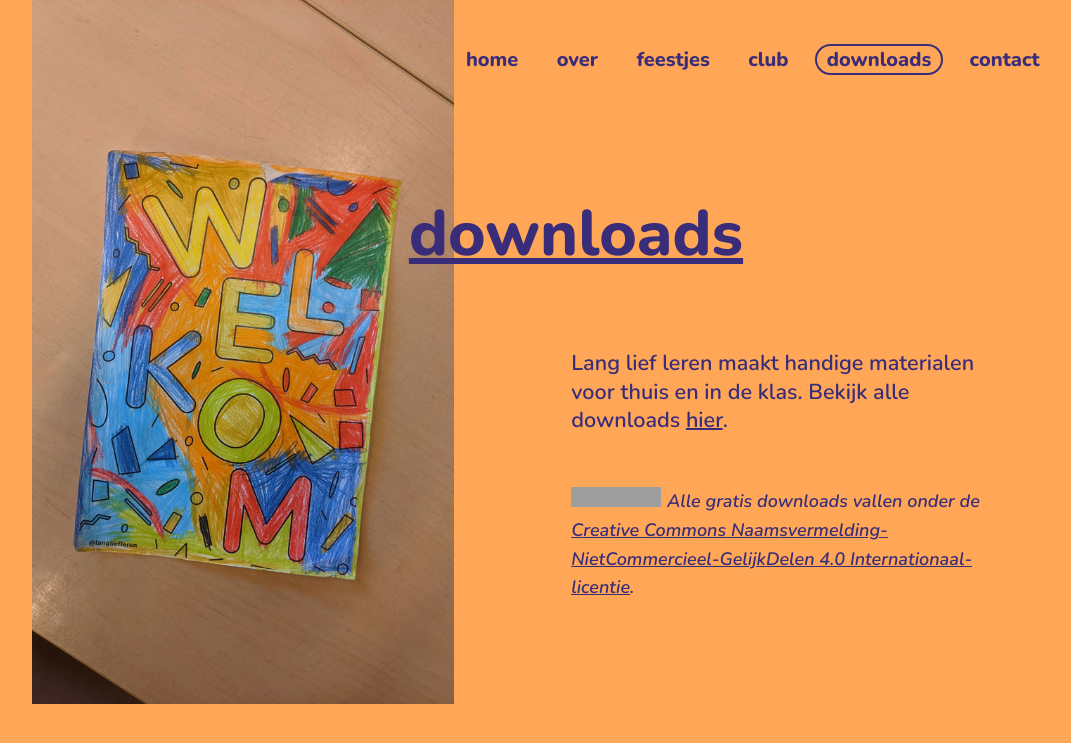
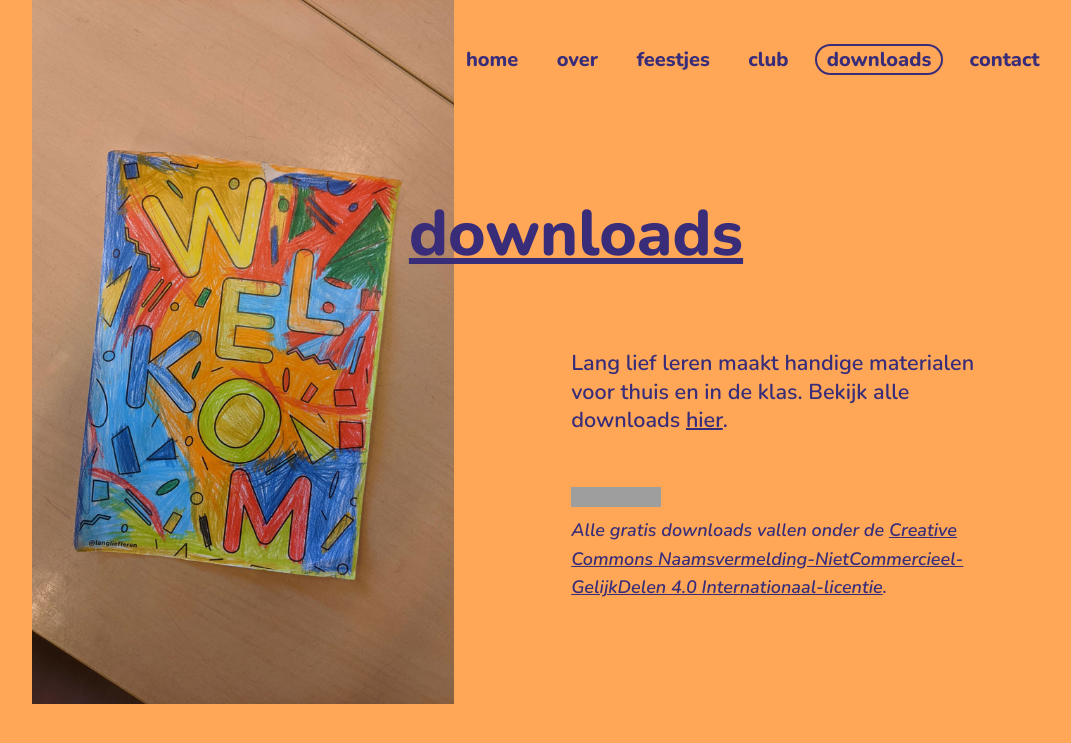
Before and after one commit to holleboom/langliefleren, a Jekyll site: the page built from downloads/index.md, in a window 1280 px wide. Shown: the top 743 px of the page, without its empty margins (64-1135 px from the left). Built offline with Jekyll 4.4.1, drawn with Linux system fonts in a browser that asks for light colours; grey boxes are pictures that could not be loaded.

Commit message:
no message

```diff
--- a/downloads/index.md
+++ b/downloads/index.md
@@ -8,5 +8,5 @@
 Lang lief leren maakt handige materialen voor thuis en in de klas. Bekijk alle downloads [hier](https://langliefleren.carrd.co/){:target="\_blank"}.
 
 <br/>
-<a rel="license" href="http://creativecommons.org/licenses/by-nc-sa/4.0/"><img alt="Creative Commons-Licentie" style="border-width:0" src="https://i.creativecommons.org/l/by-nc-sa/4.0/80x15.png" /></a>
+<a rel="license" href="http://creativecommons.org/licenses/by-nc-sa/4.0/"><img alt="Creative Commons-Licentie" style="border-width:0" src="https://i.creativecommons.org/l/by-nc-sa/4.0/80x15.png" /></a><br/>
 <small><em>Alle gratis downloads vallen onder de <a rel="license" href="http://creativecommons.org/licenses/by-nc-sa/4.0/">Creative Commons Naamsvermelding-NietCommercieel-GelijkDelen 4.0 Internationaal-licentie</a>.</em></small>
```
